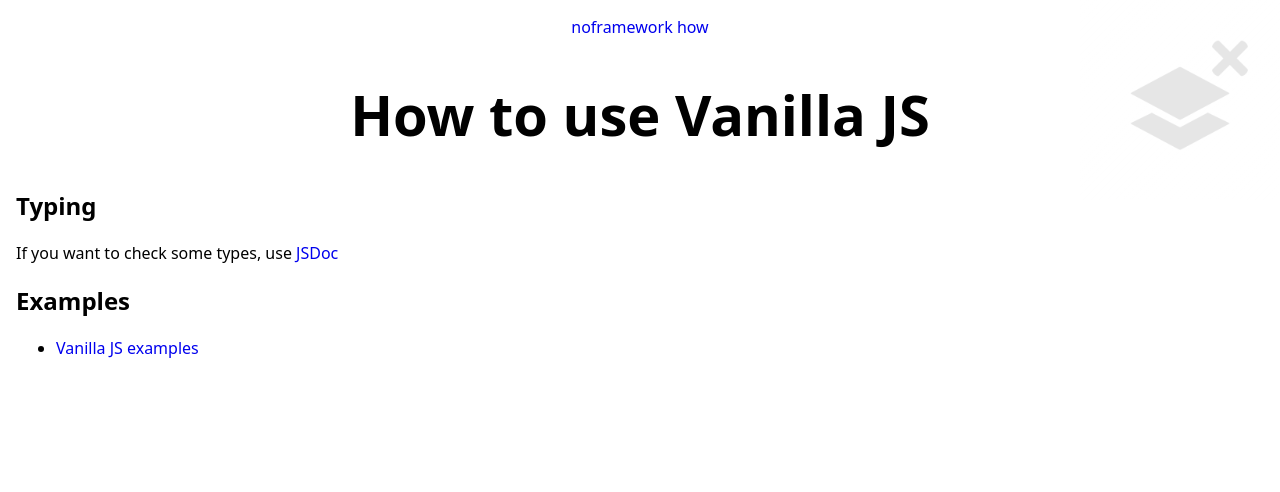
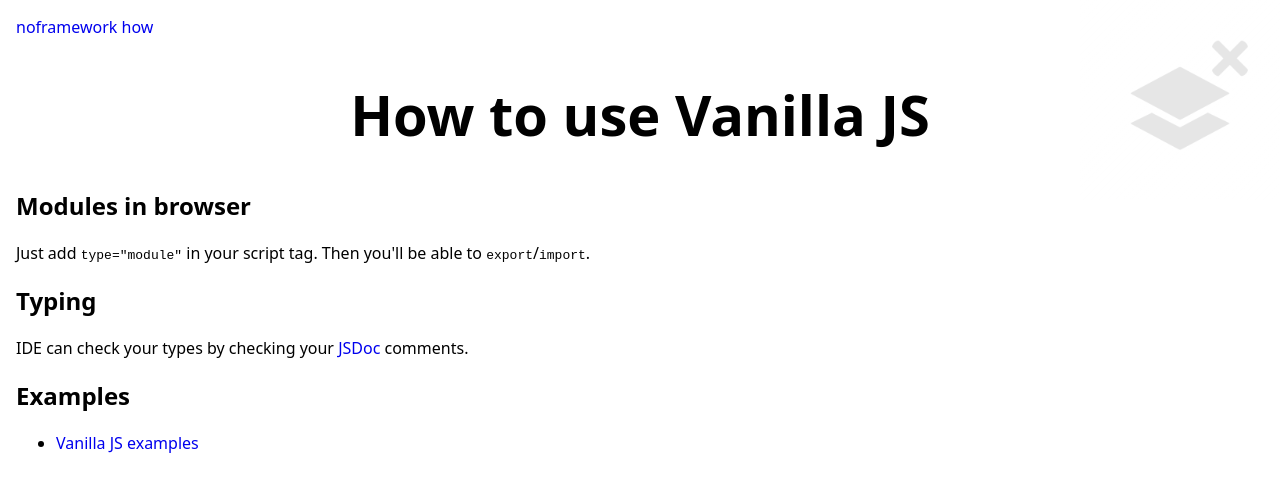
Before and after one commit to noframework-org/noframework-org.github.io, a plain HTML site: page how/js/index.html in a window 1280 px wide. Drawn offline with Linux system fonts and the light colour scheme.

Commit message:
add sections

```diff
--- a/how/js/index.html
+++ b/how/js/index.html
@@ -11,8 +11,12 @@
 <nav><a href="/">noframework</a> <a href="..">how</a></nav>
 <h1>How to use Vanilla JS</h1>
 <section>
+  <h2>Modules in browser</h2>
+  <p>Just add <code>type="module"</code> in your script tag. Then you'll be able to <code>export</code>/<code>import</code>.</p>
+</section>
+<section>
   <h2>Typing</h2>
-  <p>If you want to check some types, use <a href="https://jsdoc.app/">JSDoc</a></p>
+  <p>IDE can check your types by checking your <a href="https://jsdoc.app/">JSDoc</a> comments.</p>
 </section>
 <section>
   <h2>Examples</h2>
--- a/index.css
+++ b/index.css
@@ -15,7 +15,6 @@
   font-family: system-ui, sans-serif;
   background-color: var(--background-color);
   color: var(--color);
-  text-align: center;
   padding: 0;
   margin: 0;
   box-sizing: border-box;
@@ -38,6 +37,7 @@
   font-size: 3.5em;
   position: sticky;
   top: 0;
+  text-align: center;
 }
 
 .logo {
```
Also changed, not shown: read/index.html (+1 -0 lines).
